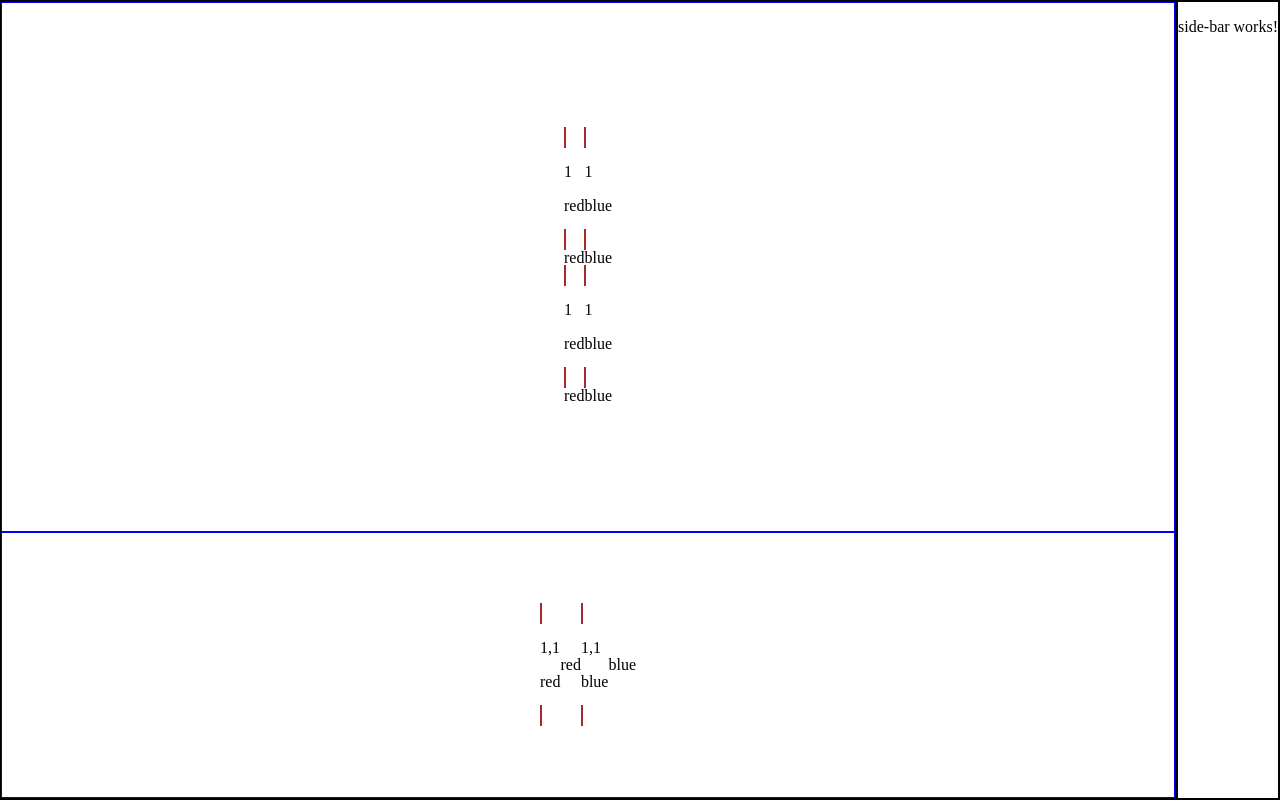
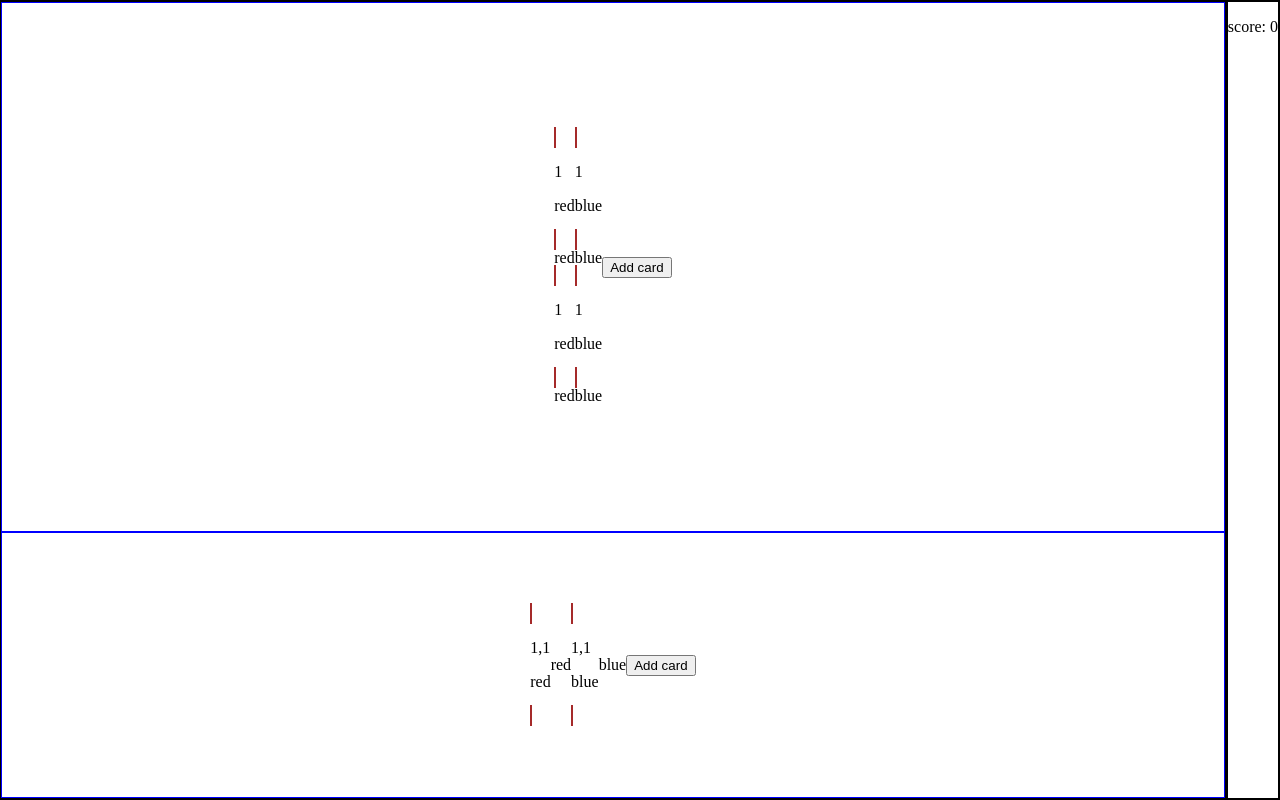
Before and after one commit to Djimovanberlo/stackin-paper, an Angular app: page / in a window 1280 px wide. Built offline with nearby package versions, Linux system fonts and the light colour scheme.

Commit message:
update global state

```diff
--- a/src/app/game.service.ts
+++ b/src/app/game.service.ts
@@ -1,13 +1,67 @@
-import { Injectable, signal } from '@angular/core';
+import { computed, Injectable, signal } from '@angular/core';
 import { mockPlayerCards, mockTargetCards } from './mock-data';
+import { CardPlayer, CardTarget } from './card';
+import { GameColour } from './game-colour';
 
 @Injectable({
   providedIn: 'root',
 })
 export class GameService {
+  public score = signal(0);
+  public playerCards = signal(mockPlayerCards);
   public targetCardsStacks = signal(mockTargetCards);
-  public playerCards = signal(mockPlayerCards);
-  public score = signal(0);
+  public nextTargetCard = signal(null); // TODO
 
-  static updateCards() {}
+  public isGameLost = computed(() => {
+    return this.targetCardsStacks().some((stack) => stack.cards.length > 3); // TODO
+  });
+
+  public updateScore(newScore: number): void {
+    this.score.set(newScore);
+  }
+
+  public updatePlayerCards(): void {
+    const newPlayerCard = this.generateRandomPlayerCard();
+    this.playerCards.update((cards) => [...cards, newPlayerCard]);
+  }
+
+  public updateTargetCardsStacks(): void {
+    const newTargetCard = this.generateRandomTargetCard();
+    this.targetCardsStacks.update((stacks) => {
+      let matchingStackFound = false;
+
+      const updatedStacks = stacks.map((stack) => {
+        if (stack.colour === newTargetCard.colour) {
+          matchingStackFound = true;
+          return {
+            ...stack,
+            cards: [...stack.cards, newTargetCard],
+          };
+        }
+        return stack;
+      });
+
+      if (!matchingStackFound) {
+        updatedStacks.push({
+          colour: newTargetCard.colour,
+          cards: [newTargetCard],
+        });
+      }
+
+      return updatedStacks;
+    });
+  }
+
+  private generateRandomPlayerCard(): CardPlayer {
+    return {
+      values: [1, 1],
+    };
+  }
+
+  private generateRandomTargetCard(): CardTarget {
+    return {
+      colour: GameColour.Red,
+      value: 1,
+    };
+  }
 }
--- a/src/app/player-board/player-board.component.html
+++ b/src/app/player-board/player-board.component.html
@@ -2,3 +2,4 @@
 <card-player [card]="card" />
 <div>{{ card.colour }}</div>
 }
+<button (click)="updatePlayerCards()">Add card</button>
--- a/src/app/player-board/player-board.component.ts
+++ b/src/app/player-board/player-board.component.ts
@@ -10,5 +10,7 @@ import { GameService } from '../game.service';
 })
 export class PlayerBoardComponent {
   private gameService = inject(GameService);
+  updatePlayerCards = () => this.gameService.updatePlayerCards();
+
   readonly playerCards = computed(() => this.gameService.playerCards());
 }
--- a/src/app/side-bar/side-bar.component.html
+++ b/src/app/side-bar/side-bar.component.html
@@ -1 +1 @@
-<p>side-bar works!</p>
+<p>score: {{ gameScore() }}</p>
--- a/src/app/side-bar/side-bar.component.ts
+++ b/src/app/side-bar/side-bar.component.ts
@@ -7,6 +7,6 @@ import { GameService } from '../game.service';
   styleUrl: './side-bar.component.scss',
 })
 export class SideBarComponent {
-  private gameService = inject(GameService);
-  readonly gameScore = computed(() => this.gameService.score);
+  gameService = inject(GameService);
+  readonly gameScore = computed(() => this.gameService.score());
 }
--- a/src/app/target-board/target-board.component.html
+++ b/src/app/target-board/target-board.component.html
@@ -1,3 +1,4 @@
 @for (targetCardStack of targetCardsStacks(); track $index) {
 <card-target-stack [stack]="targetCardStack" />
 }
+<button (click)="updateTargetCardsStacks()">Add card</button>
--- a/src/app/target-board/target-board.component.ts
+++ b/src/app/target-board/target-board.component.ts
@@ -10,6 +10,8 @@ import { CardTargetStackComponent } from '../card-stack/card-target-stack.compon
 })
 export class TargetBoardComponent {
   private gameService = inject(GameService);
+  updateTargetCardsStacks = () => this.gameService.updateTargetCardsStacks();
+
   readonly targetCardsStacks = computed(() =>
     this.gameService.targetCardsStacks()
   );
```
